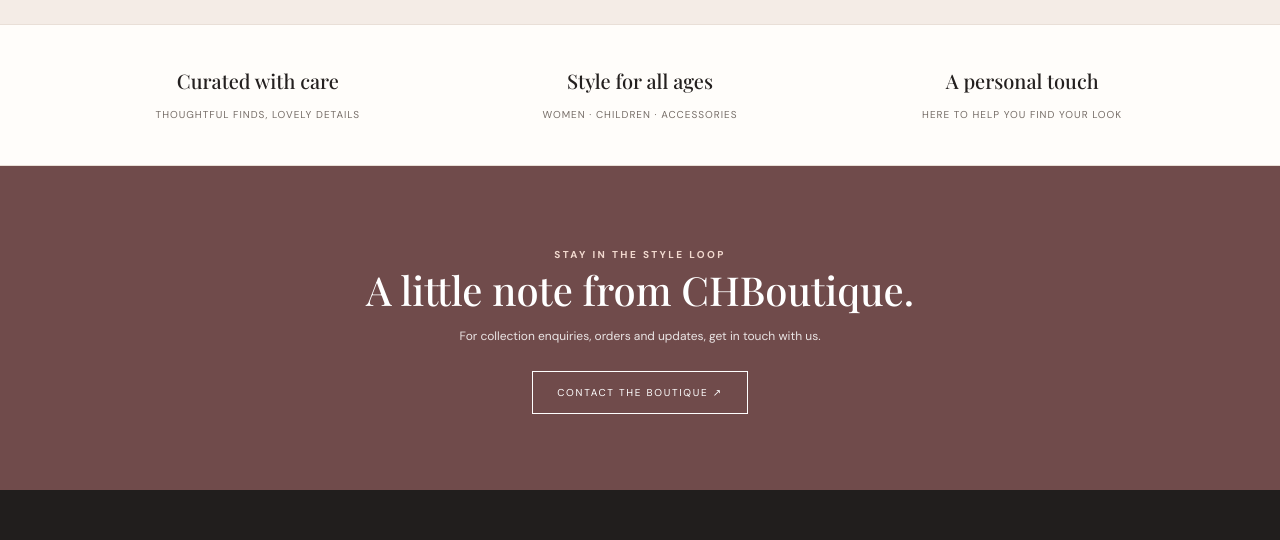
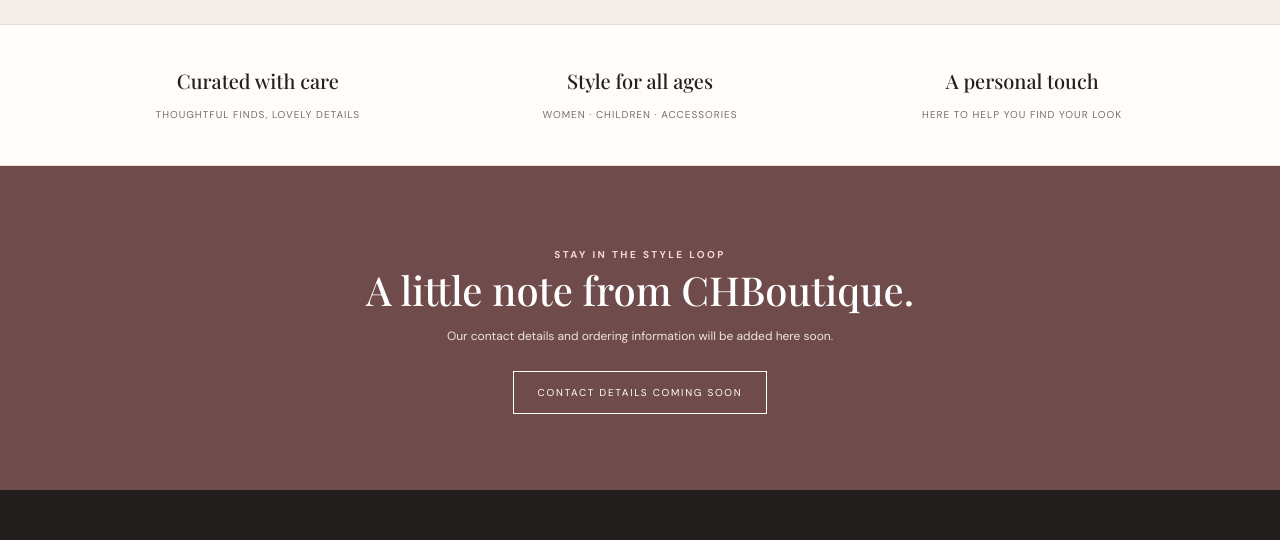
Before and after one commit to Kaylee7-ai/CHBoutique-Website, a plain HTML site: page index.html in a window 1280 px wide. Shown: the part 2397-2937 px from the top of the page. Drawn offline with nearby package versions, Linux system fonts and the light colour scheme.

Commit message:
Remove placeholder contact address from boutique homepage

```diff
--- a/index.html
+++ b/index.html
@@ -38,7 +38,7 @@
 </div></section>
 <section class="feature" id="story"><div class="feature-inner"><div class="feature-photo" role="img" aria-label="Fashion collection editorial"></div><div class="feature-copy"><span class="eyebrow">More than a wardrobe</span><h2>For the everyday moments and the unforgettable ones.</h2><p>CHBoutique brings fashion, accessories and thoughtful little finds together in one welcoming place. Explore pieces that help you express your style, celebrate your little ones and make every day feel special.</p><div class="mini-links"><a href="#women">Women's style</a><a href="#kids">Little ones</a><a href="#accessories">Finishing touches</a></div></div></div></section>
 <div class="promise"><div><strong>Curated with care</strong><span>Thoughtful finds, lovely details</span></div><div><strong>Style for all ages</strong><span>Women · Children · Accessories</span></div><div><strong>A personal touch</strong><span>Here to help you find your look</span></div></div>
-<section class="newsletter" id="contact"><span class="eyebrow" style="color:#f2d9cf">Stay in the style loop</span><h2>A little note from CHBoutique.</h2><p>For collection enquiries, orders and updates, get in touch with us.</p><a href="mailto:hello@chboutique.com?subject=CHBoutique%20Enquiry">Contact the boutique ↗</a></section>
+<section class="newsletter" id="contact"><span class="eyebrow" style="color:#f2d9cf">Stay in the style loop</span><h2>A little note from CHBoutique.</h2><p>Our contact details and ordering information will be added here soon.</p><span style="display:inline-block;border:1px solid white;padding:14px 24px;margin-top:15px;font-size:10px;letter-spacing:.17em;text-transform:uppercase">Contact details coming soon</span></section>
 </main>
 <footer class="footer"><div class="footer-grid"><div><a class="logo" href="#">CHBOUTIQUE<small style="color:#c3b8b1">STYLE · BEAUTY · EVERYDAY</small></a><p>A curated destination for women's fashion, children's wear, shoes, bags, jewellery and accessories. Find something lovely for every chapter.</p></div><div><h4>Explore</h4><a href="#women">Women's Wear</a><a href="#kids">Children's Wear</a><a href="#bags">Bags</a><a href="#jewelry">Jewellery</a></div><div><h4>Discover</h4><a href="#shoes">Shoes</a><a href="#accessories">Accessories</a><a href="#story">Our Story</a><a href="#contact">Contact</a></div></div><div class="copyright"><span>© <span id="year"></span> CHBoutique. All rights reserved.</span><span>Thoughtfully curated. Beautifully styled.</span></div></footer>
 <script>document.getElementById('year').textContent=new Date().getFullYear();document.querySelectorAll('.mobile-drawer a').forEach(a=>a.addEventListener('click',()=>document.querySelector('.mobile-drawer').classList.remove('show')));</script>
```
